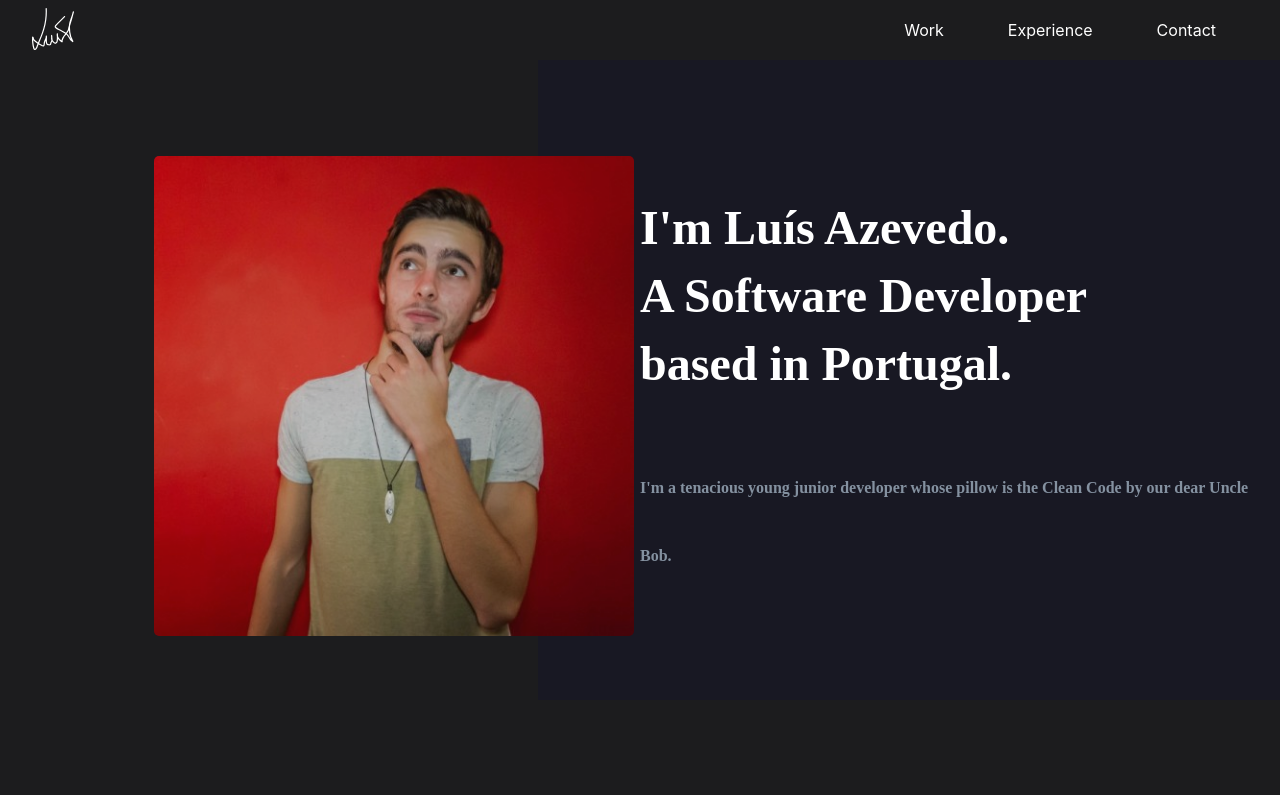
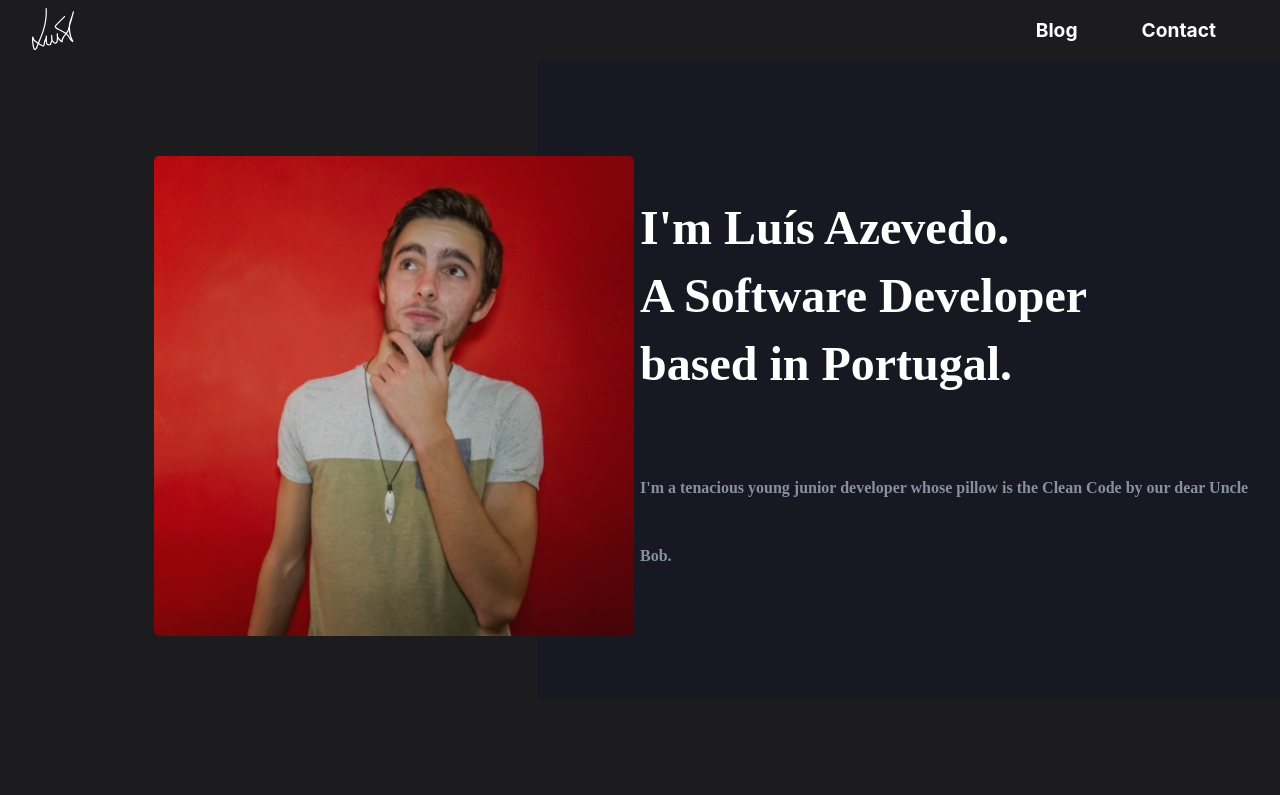
Before and after one commit to luisazevedo01/azevedoluis-website, a React (Create React App) app: page / in a window 1280 px wide. Shown: the top 795 px of the page. Built offline with nearby package versions, Linux system fonts and the light colour scheme.

Commit message:
ADD: Header routing

```diff
--- a/src/components/Header/Header.styles.scss
+++ b/src/components/Header/Header.styles.scss
@@ -14,14 +14,20 @@
       display: inline;
       padding: 0 32px;
       cursor: pointer;
-
     }
   }
   .header_link {
-      &:hover {
-        text-decoration: underline;
-          transform: scale(1.2);
-      }
+      color: white;
+    transition: all 0.2s ease-in-out;
+    text-decoration: none;
+    font-weight: bold;
+    font-size: 1.2rem;
+
+    &:hover {
+      text-decoration: underline;
+      font-weight: bolder;
+      font-size: 1.4rem;
+    }
   }
 
   .header_signature {
--- a/src/components/Header/Header.tsx
+++ b/src/components/Header/Header.tsx
@@ -1,16 +1,24 @@
+import { Link } from "react-router-dom";
 import { ReactComponent as SignatureIcon } from "../../assets/signature.svg";
 import "./Header.styles.scss";
 
 const Header = () => {
   return (
     <div className="header">
-      <SignatureIcon className="header_signature" />
+      <Link to="/">
+        <SignatureIcon className="header_signature" />
+      </Link>
       <ul>
         <li>
-          <span className="header_link">Work</span>
+          <Link className="header_link" to="/blog">
+            Blog
+          </Link>
         </li>
-        <li>Experience</li>
-        <li>Contact</li>
+        <li>
+          <Link className="header_link" to="/contact">
+            Contact
+          </Link>
+        </li>
       </ul>
     </div>
   );
```
